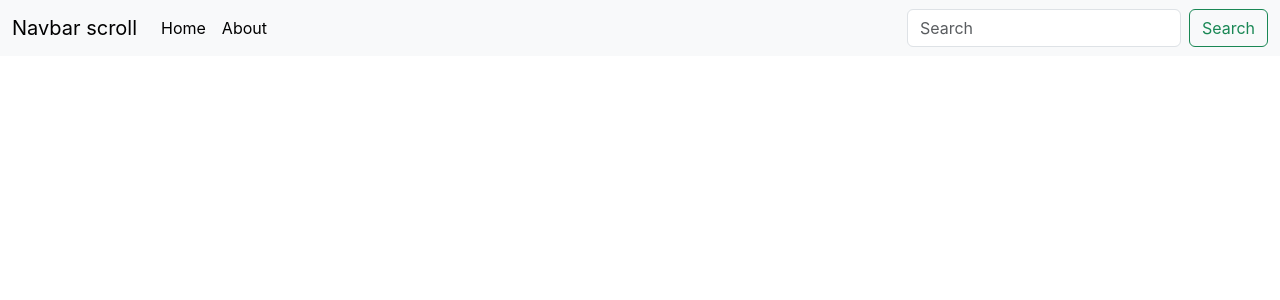
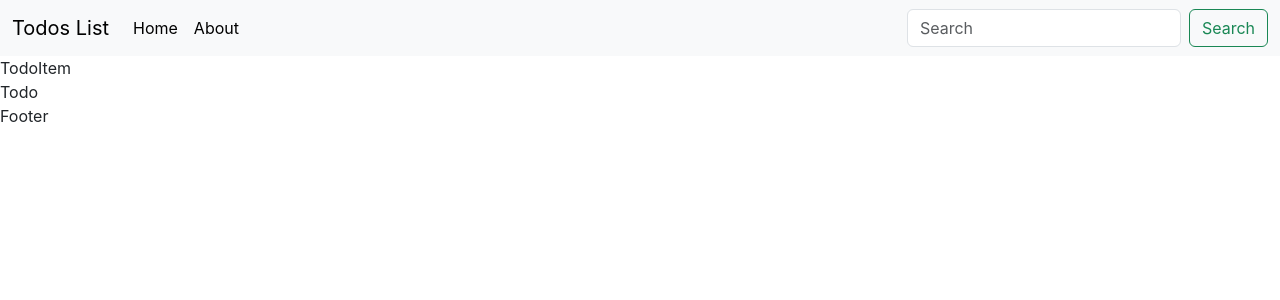
Before and after one commit to pawan4593/React1_Todo_Nov-2023, a React (Create React App) app: page / in a window 1280 px wide. Shown: the top 300 px of the page. Built offline with nearby package versions, Linux system fonts and the light colour scheme.

Commit message:
Created Components such as Todo.js , Header.js , Footer.js , TodoItem.js and added them in the App.js

```diff
--- a/src/App.js
+++ b/src/App.js
@@ -1,32 +1,16 @@
-import logo from './logo.svg';
+
 import './App.css';
+import Header from './MyComponents/Header';
+import {Todo} from './MyComponents/Todo';
+import {Footer} from './MyComponents/Footer';
 
 function App() {
 
   return (
     <>
-      <nav className="navbar navbar-expand-lg bg-body-tertiary">
-        <div className="container-fluid">
-          <a className="navbar-brand" href="#">Navbar scroll</a>
-          <button className="navbar-toggler" type="button" data-bs-toggle="collapse" data-bs-target="#navbarScroll" aria-controls="navbarScroll" aria-expanded="false" aria-label="Toggle navigation">
-            <span className="navbar-toggler-icon"></span>
-          </button>
-          <div className="collapse navbar-collapse" id="navbarScroll">
-            <ul className="navbar-nav me-auto my-2 my-lg-0 navbar-nav-scroll" style={{style : "--bs-scroll-height: 100px;"}}>
-              <li className="nav-item">
-                <a className="nav-link active" aria-current="page" href="#">Home</a>
-              </li>
-              <li className="nav-item">
-                <a className="nav-link active" aria-current="page" href="#">About</a>
-              </li>
-            </ul>
-            <form className="d-flex" role="search">
-              <input className="form-control me-2" type="search" placeholder="Search" aria-label="Search"/>
-              <button className="btn btn-outline-success" type="submit">Search</button>
-            </form>
-          </div>
-        </div>
-      </nav>
+      <Header/>
+      <Todo/>
+      <Footer/>
     </>
   );
 }
--- /dev/null
+++ b/src/MyComponents/Footer.js
@@ -0,0 +1,7 @@
+import React from 'react'
+
+export const Footer = () => {
+  return (
+    <div>Footer</div>
+  )
+}
--- /dev/null
+++ b/src/MyComponents/Header.js
@@ -0,0 +1,30 @@
+import React from 'react'
+
+export default function Header() {
+  return (
+    <>
+    <nav className="navbar navbar-expand-lg bg-body-tertiary">
+      <div className="container-fluid">
+        <a className="navbar-brand" href="#">Todos List</a>
+        <button className="navbar-toggler" type="button" data-bs-toggle="collapse" data-bs-target="#navbarScroll" aria-controls="navbarScroll" aria-expanded="false" aria-label="Toggle navigation">
+          <span className="navbar-toggler-icon"></span>
+        </button>
+        <div className="collapse navbar-collapse" id="navbarScroll">
+          <ul className="navbar-nav me-auto my-2 my-lg-0 navbar-nav-scroll" style={{style : "--bs-scroll-height: 100px"}}>
+            <li className="nav-item">
+              <a className="nav-link active" aria-current="page" href="#">Home</a>
+            </li>
+            <li className="nav-item">
+              <a className="nav-link active" aria-current="page" href="#">About</a>
+            </li>
+          </ul>
+          <form className="d-flex" role="search">
+            <input className="form-control me-2" type="search" placeholder="Search" aria-label="Search"/>
+            <button className="btn btn-outline-success" type="submit">Search</button>
+          </form>
+        </div>
+      </div>
+    </nav>
+  </>
+  )
+}
--- /dev/null
+++ b/src/MyComponents/Todo.js
@@ -0,0 +1,11 @@
+import React from 'react'
+import { TodoItem } from './TodoItem'
+
+export const Todo = () => {
+  return (
+    <>
+      <TodoItem/>
+      <div>Todo</div>
+    </>
+  )
+}
--- /dev/null
+++ b/src/MyComponents/TodoItem.js
@@ -0,0 +1,7 @@
+import React from 'react'
+
+export const TodoItem = () => {
+  return (
+    <div>TodoItem</div>
+  )
+}
```
